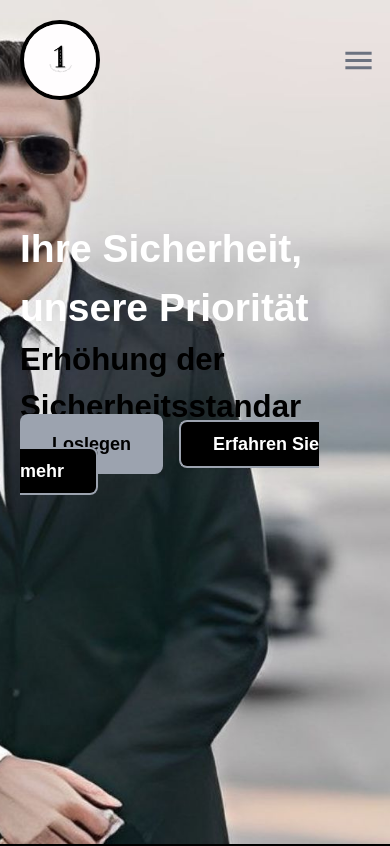
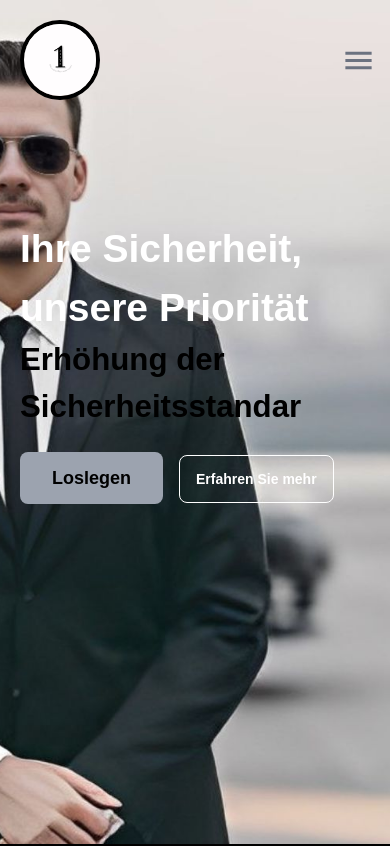
Before and after one commit to Malik-Ehtesham/security-company-website-frontend-2, a React (Vite) app: page / in a window 390 px wide. Shown: the top 846 px of the page. Built offline with nearby package versions, Linux system fonts and the light colour scheme.

Commit message:
first commit

```diff
--- a/src/components/HomeSection/HomeSection.jsx
+++ b/src/components/HomeSection/HomeSection.jsx
@@ -29,13 +29,13 @@ const HomeSection = () => {
           <div>
             <Link
               to="/contactus"
-              className="transition ease-in-out hover:-translate-y-1 hover:scale-110 duration-300 bg-gray-400 py-5 my-8 hover:bg-gray-500 px-8 font-semibold  text-black rounded-lg  text-lg"
+              className="transition ease-in-out hover:-translate-y-1 hover:scale-110 duration-300 bg-gray-400 py-4 md:py-5 my-8 hover:bg-gray-500 px-8 font-semibold  text-black rounded-lg  text-lg"
             >
               Loslegen
             </Link>
             <Link
               to="/aboutus"
-              className="transition ease-in-out hover:-translate-y-1 hover:scale-110 duration-300 border-2 my-2 border-gray-400 bg-black py-3 hover:border-gray-500 hover:bg-gray-500 px-8 font-semibold  text-white hover:text-black rounded-lg  mx-4 text-lg"
+              className="btn btn-outline   text-white  rounded-lg  md:btn-lg my-6  mx-4"
             >
               Erfahren Sie mehr
             </Link>
```
